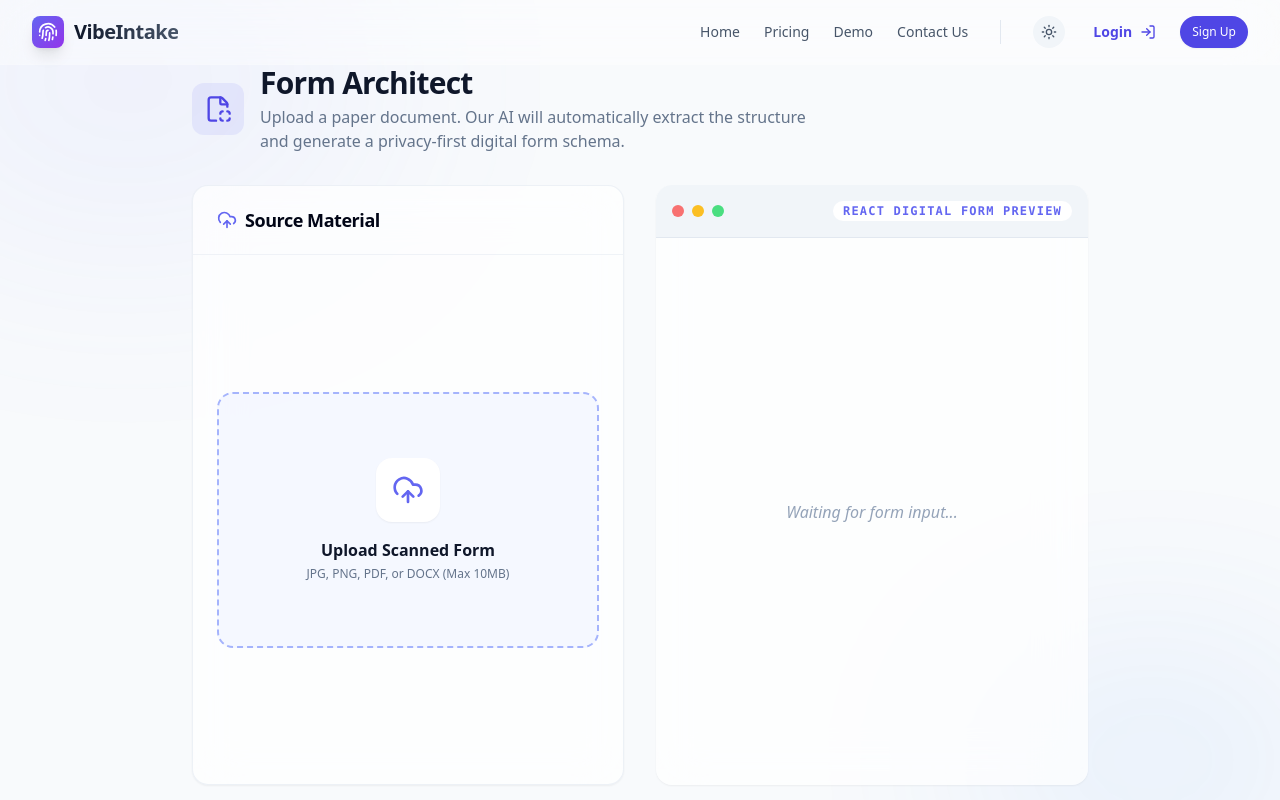
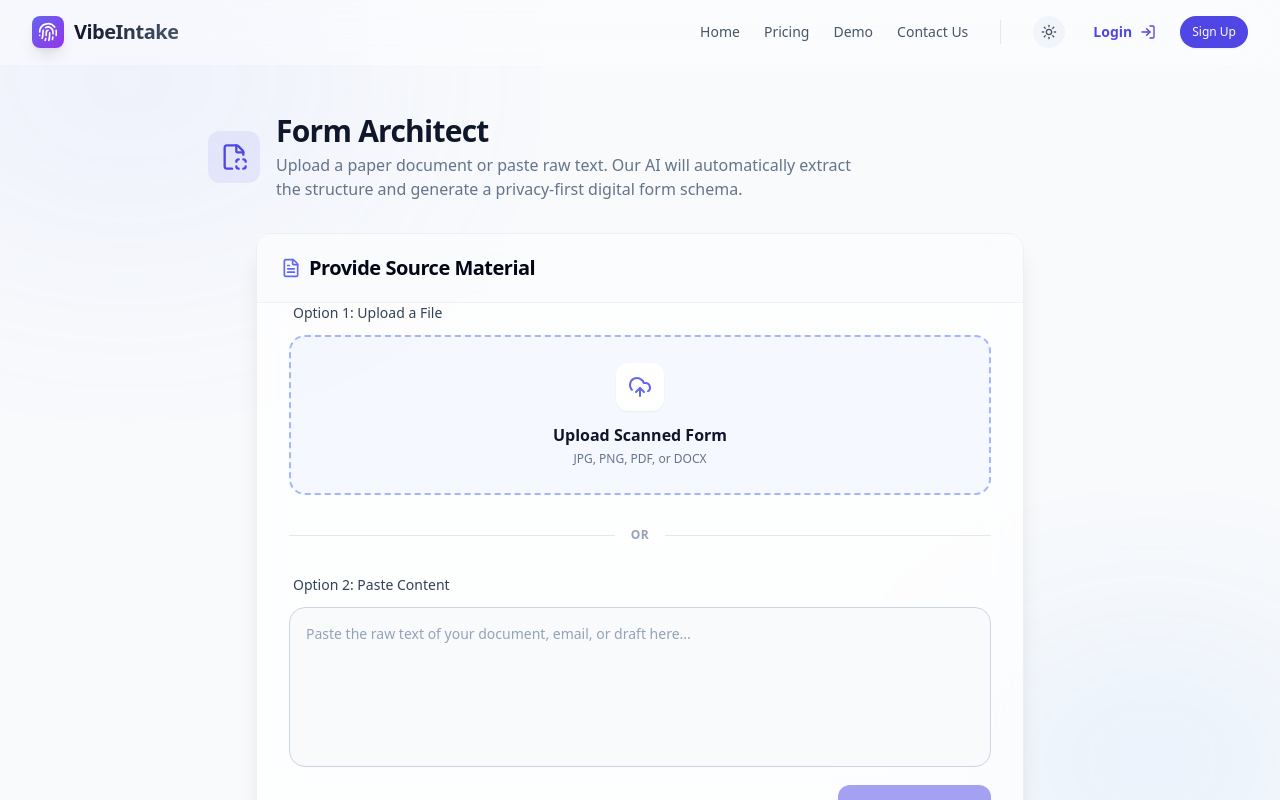
Before and after one commit to theweese/VibeIntake, a Next.js app: page /upload in a window 1280 px wide. Built offline with nearby package versions, Linux system fonts and the light colour scheme.

Commit message:
feat: redesign upload page to single column with prominent paste text option

```diff
--- a/app/upload/page.tsx
+++ b/app/upload/page.tsx
@@ -2,26 +2,21 @@
 
 import { useState, useRef } from 'react'
 import { Card, CardHeader, CardTitle, CardContent, Button, PageHeader, Badge, Input } from '@/components/ui'
-import { UploadCloud, CheckCircle2, FileJson, Sparkles, Loader2, FileScan } from 'lucide-react'
-import { motion } from 'framer-motion'
+import { UploadCloud, CheckCircle2, FileJson, Sparkles, Loader2, FileScan, FileText, ArrowRight } from 'lucide-react'
+import { motion, AnimatePresence } from 'framer-motion'
 
 export default function UploadPage() {
     const [uploadState, setUploadState] = useState<'idle' | 'scanning' | 'morphing' | 'done'>('idle')
     const [fileName, setFileName] = useState('')
+    const [pasteText, setPasteText] = useState('')
     const [generatedFields, setGeneratedFields] = useState<{ label: string, type: string }[]>([])
     const fileInputRef = useRef<HTMLInputElement>(null)
 
-    const handleFileChange = (e: React.ChangeEvent<HTMLInputElement>) => {
-        if (e.target.files && e.target.files.length > 0) {
-            const rawName = e.target.files[0].name
-            // Strip the extension for a cleaner form title
-            setFileName(rawName.replace(/\.[^/.]+$/, ""))
-
-            // Generate mock fields based on filename
-            const lowerName = rawName.toLowerCase()
+    const generateMockFields = (textToAnalyze: string) => {
+        const lowerStr = textToAnalyze.toLowerCase()
         let newFields: { label: string, type: string }[] = []
 
-            if (lowerName.includes('afl') || lowerName.includes('cio') || lowerName.includes('community') || lowerName.includes('service')) {
+        if (lowerStr.includes('afl') || lowerStr.includes('cio') || lowerStr.includes('community') || lowerStr.includes('service')) {
             newFields = [
                 { label: 'Assistance Type Requested', type: 'select' },
                 { label: 'Head of Household Full Name', type: 'text' },
@@ -39,7 +34,7 @@ export default function UploadPage() {
                 { label: 'Dependent 2: Social Security Number', type: 'sensitive_id' },
                 { label: '+ Add Additional Dependent / Participant', type: 'dynamic_button' },
             ]
-            } else if (lowerName.includes('sole') || lowerName.includes('shoe') || lowerName.includes('christ')) {
+        } else if (lowerStr.includes('sole') || lowerStr.includes('shoe') || lowerStr.includes('christ')) {
             newFields = [
                 { label: 'Parent / Guardian Name', type: 'text' },
                 { label: 'Date', type: 'text' },
@@ -55,7 +50,7 @@ export default function UploadPage() {
                 { label: 'Child 1: Age', type: 'number' },
                 { label: 'Child 1: Details (Grade, Shoe Size)', type: 'textarea' },
             ]
-            } else if (lowerName.includes('registration') || lowerName.includes('release')) {
+        } else if (lowerStr.includes('registration') || lowerStr.includes('release')) {
             newFields = [
                 { label: 'Registrant Full Name', type: 'text' },
                 { label: 'Email Address', type: 'email' },
@@ -76,9 +71,22 @@ export default function UploadPage() {
             ]
         }
         setGeneratedFields(newFields)
+    }
 
+    const handleFileChange = (e: React.ChangeEvent<HTMLInputElement>) => {
+        if (e.target.files && e.target.files.length > 0) {
+            const rawName = e.target.files[0].name
+            setFileName(rawName.replace(/\.[^/.]+$/, ""))
+            generateMockFields(rawName)
             handleSimulateScan()
         }
+    }
+
+    const handlePasteSubmit = () => {
+        if (!pasteText.trim()) return
+        setFileName("Pasted Document Content")
+        generateMockFields(pasteText)
+        handleSimulateScan()
     }
 
     const handleSimulateScan = () => {
@@ -91,70 +99,48 @@ export default function UploadPage() {
         }, 2000)
     }
 
+    const resetFlow = () => {
+        setUploadState('idle')
+        setPasteText('')
+        setFileName('')
+    }
+
     return (
-        <div className="max-w-4xl mx-auto space-y-8 animate-in fade-in duration-500">
+        <div className="max-w-4xl mx-auto space-y-8 animate-in fade-in duration-500 py-12 px-4">
             <PageHeader
                 title="Form Architect"
-                description="Upload a paper document. Our AI will automatically extract the structure and generate a privacy-first digital form schema."
+                description="Upload a paper document or paste raw text. Our AI will automatically extract the structure and generate a privacy-first digital form schema."
                 icon={FileScan}
             />
 
-            <div className="grid grid-cols-1 md:grid-cols-2 gap-8">
-
-                {/* Left Side: Uploader */}
-                <Card className="flex flex-col">
-                    <CardHeader className="border-b border-slate-200/50 dark:border-slate-800/50">
-                        <CardTitle className="text-lg flex items-center gap-2">
-                            <UploadCloud className="w-5 h-5 text-indigo-500" />
-                            Source Material
+            <div className="max-w-3xl mx-auto">
+                <AnimatePresence mode="wait">
+                    {uploadState === 'idle' ? (
+                        <motion.div key="upload-input" initial={{ opacity: 0, y: 10 }} animate={{ opacity: 1, y: 0 }} exit={{ opacity: 0, y: -10 }} >
+                            <Card className="flex flex-col shadow-xl">
+                                <CardHeader className="border-b border-slate-200/50 dark:border-slate-800/50 bg-slate-50/50 dark:bg-slate-900/20">
+                                    <CardTitle className="text-xl flex items-center gap-2">
+                                        <FileText className="w-5 h-5 text-indigo-500" />
+                                        Provide Source Material
                                     </CardTitle>
                                 </CardHeader>
-                    <CardContent className="pt-6 flex-1 flex flex-col justify-center">
+                                <CardContent className="p-8 flex flex-col gap-8">
 
+                                    {/* Upload Option */}
+                                    <div>
+                                        <label className="text-sm font-medium text-slate-700 dark:text-slate-300 flex items-center gap-2 mb-3 ml-1">Option 1: Upload a File</label>
                                         <div
-                            onClick={() => uploadState === 'idle' && fileInputRef.current?.click()}
-                            className={`border-2 border-dashed rounded-2xl p-8 flex flex-col items-center justify-center transition-all cursor-pointer h-64
-                ${uploadState === 'idle'
-                                    ? 'border-indigo-300 dark:border-indigo-800 bg-indigo-50/50 dark:bg-indigo-900/10 hover:bg-indigo-100/50 dark:hover:bg-indigo-900/20'
-                                    : 'border-slate-200 dark:border-slate-800 bg-slate-50 dark:bg-slate-900/20 pointer-events-none'
-                                }`}
+                                            onClick={() => fileInputRef.current?.click()}
+                                            className="border-2 border-dashed rounded-2xl p-8 flex flex-col items-center justify-center transition-all cursor-pointer h-40 border-indigo-300 dark:border-indigo-800 bg-indigo-50/50 dark:bg-indigo-900/10 hover:bg-indigo-100/50 dark:hover:bg-indigo-900/20"
                                         >
-                            <motion.div animate={{ scale: uploadState === 'idle' ? 1 : 0.9 }}>
-                                {uploadState === 'idle' && (
                                             <div className="flex flex-col items-center">
-                                        <div className="p-4 bg-white dark:bg-slate-800 rounded-2xl shadow-sm mb-4">
-                                            <UploadCloud className="w-8 h-8 text-indigo-500" />
+                                                <div className="p-3 bg-white dark:bg-slate-800 rounded-xl shadow-sm mb-3">
+                                                    <UploadCloud className="w-6 h-6 text-indigo-500" />
                                                 </div>
                                                 <h4 className="font-semibold text-slate-900 dark:text-slate-100 mb-1">Upload Scanned Form</h4>
-                                        <p className="text-xs text-slate-500">JPG, PNG, PDF, or DOCX (Max 10MB)</p>
+                                                <p className="text-xs text-slate-500">JPG, PNG, PDF, or DOCX</p>
                                             </div>
-                                )}
-                                {uploadState === 'scanning' && (
-                                    <div className="flex flex-col items-center text-indigo-600 dark:text-indigo-400">
-                                        <Loader2 className="w-10 h-10 animate-spin mb-4" />
-                                        <p className="font-medium">Vision AI Processing...</p>
-                                        <p className="text-xs text-slate-500 mt-1 dark:text-slate-400">Extracting handwriting and layout.</p>
                                         </div>
-                                )}
-                                {uploadState === 'morphing' && (
-                                    <div className="flex flex-col items-center text-fuchsia-600 dark:text-fuchsia-400">
-                                        <Sparkles className="w-10 h-10 animate-pulse mb-4" />
-                                        <p className="font-medium text-slate-900 dark:text-slate-100">Morphing to Digital Schema...</p>
-                                        <p className="text-xs text-slate-500 mt-1 dark:text-slate-400">Applying Privacy-First rules.</p>
-                                    </div>
-                                )}
-                                {uploadState === 'done' && (
-                                    <div className="flex flex-col items-center">
-                                        <div className="p-4 bg-green-100 dark:bg-green-900/30 rounded-2xl mb-4">
-                                            <CheckCircle2 className="w-8 h-8 text-green-600 dark:text-green-400" />
-                                        </div>
-                                        <p className="font-medium text-slate-900 dark:text-slate-100">Extraction Complete</p>
-                                        <Button variant="outline" className="mt-4" onClick={() => setUploadState('idle')}>Upload Another</Button>
-                                    </div>
-                                )}
-                            </motion.div>
-                        </div>
-
                                         <input
                                             type="file"
                                             className="hidden"
@@ -162,12 +148,35 @@ export default function UploadPage() {
                                             onChange={handleFileChange}
                                             accept="image/*,.pdf,.doc,.docx"
                                         />
+                                    </div>
+
+                                    <div className="relative">
+                                        <div className="absolute inset-0 flex items-center"><div className="w-full border-t border-slate-200 dark:border-slate-800"></div></div>
+                                        <div className="relative flex justify-center text-xs uppercase"><span className="bg-white dark:bg-[#0A0D14] px-4 text-slate-400 font-semibold tracking-wider">Or</span></div>
+                                    </div>
+
+                                    {/* Paste Option */}
+                                    <div>
+                                        <label className="text-sm font-medium text-slate-700 dark:text-slate-300 flex items-center gap-2 mb-3 ml-1">Option 2: Paste Content</label>
+                                        <textarea
+                                            className="w-full min-h-[160px] rounded-2xl border border-slate-300 dark:border-slate-700 bg-slate-50 dark:bg-slate-900 p-4 outline-none focus:ring-2 focus:ring-indigo-500 resize-none text-sm placeholder:text-slate-400"
+                                            placeholder="Paste the raw text of your document, email, or draft here..."
+                                            value={pasteText}
+                                            onChange={(e) => setPasteText(e.target.value)}
+                                        />
+                                        <div className="mt-3 flex justify-end">
+                                            <Button onClick={handlePasteSubmit} disabled={!pasteText.trim()} className="bg-indigo-600 hover:bg-indigo-700 text-white rounded-xl h-12 px-6 shadow-md">
+                                                Analyze Text <ArrowRight className="w-4 h-4 ml-2" />
+                                            </Button>
+                                        </div>
+                                    </div>
 
                                 </CardContent>
                             </Card>
-
-                {/* Right Side: Morph Output */}
-                <Card className="flex flex-col bg-white dark:bg-slate-950 text-slate-900 dark:text-slate-100 border-none shadow-2xl relative overflow-hidden h-full min-h-[600px]">
+                        </motion.div>
+                    ) : (
+                        <motion.div key="output-preview" initial={{ opacity: 0, y: 10 }} animate={{ opacity: 1, y: 0 }} exit={{ opacity: 0, y: -10 }} >
+                            <Card className="flex flex-col bg-white dark:bg-slate-950 text-slate-900 dark:text-slate-100 border-none shadow-2xl relative overflow-hidden min-h-[600px] w-full mx-auto">
                                 <div className="bg-slate-100 border-b border-slate-200 dark:bg-slate-900 dark:border-slate-800 p-4 flex justify-between items-center shrink-0">
                                     <div className="flex gap-2">
                                         <div className="w-3 h-3 rounded-full bg-red-400"></div>
@@ -177,24 +186,26 @@ export default function UploadPage() {
                                     <Badge className="bg-white dark:bg-black text-xs font-mono tracking-widest text-indigo-500 border-indigo-200 dark:border-indigo-800">React Digital Form Preview</Badge>
                                 </div>
                                 <CardContent className="p-8 md:p-12 flex-1 overflow-auto">
-                        {uploadState === 'idle' && (
-                            <div className="flex items-center justify-center h-full text-slate-400 italic">Waiting for form input...</div>
-                        )}
                                     {uploadState === 'scanning' && (
-                            <motion.div initial={{ opacity: 0 }} animate={{ opacity: 1 }} className="space-y-6">
-                                <div className="h-8 w-1/2 bg-slate-200 dark:bg-slate-800 rounded animate-pulse"></div>
-                                <div className="space-y-4">
-                                    <div className="h-12 w-full bg-slate-100 dark:bg-slate-900 rounded-xl animate-pulse"></div>
-                                    <div className="h-12 w-full bg-slate-100 dark:bg-slate-900 rounded-xl animate-pulse"></div>
-                                    <div className="h-12 w-full bg-slate-100 dark:bg-slate-900 rounded-xl animate-pulse"></div>
+                                        <div className="h-full flex flex-col items-center justify-center text-center py-20">
+                                            <Loader2 className="w-12 h-12 text-indigo-500 animate-spin mb-6" />
+                                            <h3 className="text-xl font-bold mb-2">Analyzing Source Material...</h3>
+                                            <p className="text-slate-500 max-w-sm">Extracting architecture, layout, and intent from your input.</p>
                                         </div>
-                            </motion.div>
                                     )}
                                     {(uploadState === 'morphing' || uploadState === 'done') && (
                                         <motion.div initial={{ opacity: 0, y: 10 }} animate={{ opacity: 1, y: 0 }} transition={{ duration: 0.5 }} className="space-y-6">
-                                <h2 className="text-2xl font-bold border-b border-slate-200 dark:border-slate-800 pb-2 mb-6">
+
+                                            <div className="flex justify-between items-start mb-6 border-b border-slate-200 dark:border-slate-800 pb-2">
+                                                <h2 className="text-2xl font-bold text-slate-800 dark:text-slate-100">
                                                     {fileName || 'Patient Intake 2026'}
                                                 </h2>
+                                                {uploadState === 'done' && (
+                                                    <Button variant="outline" size="sm" onClick={resetFlow} className="shrink-0 text-slate-500">
+                                                        Start Over
+                                                    </Button>
+                                                )}
+                                            </div>
 
                                             <div className="space-y-6">
                                                 {generatedFields.map((field, idx) => (
@@ -244,7 +255,9 @@ export default function UploadPage() {
                                     </div>
                                 )}
                             </Card>
-
+                        </motion.div>
+                    )}
+                </AnimatePresence>
             </div>
         </div>
     )
```
Lines whose indentation alone changed are shown as unchanged.
